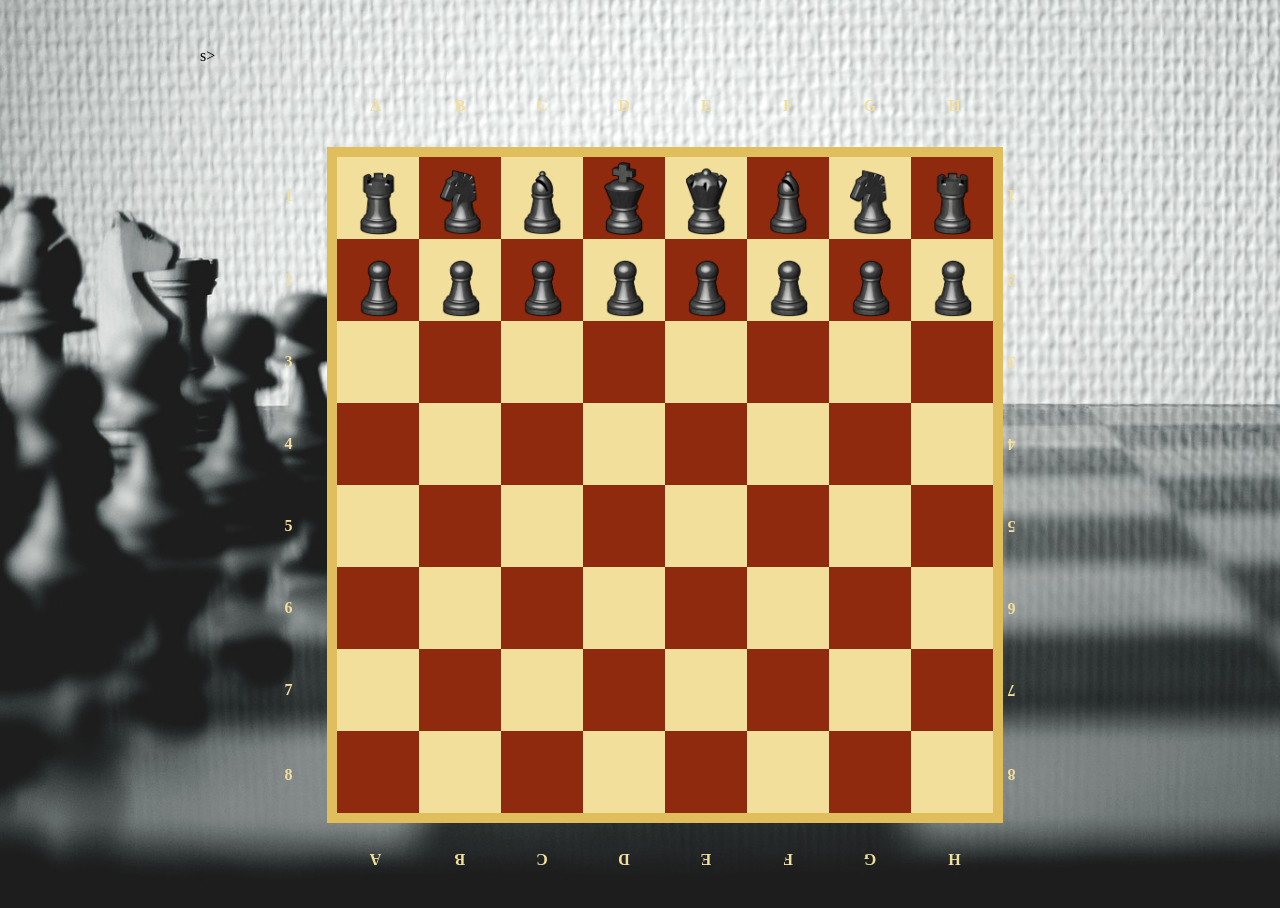
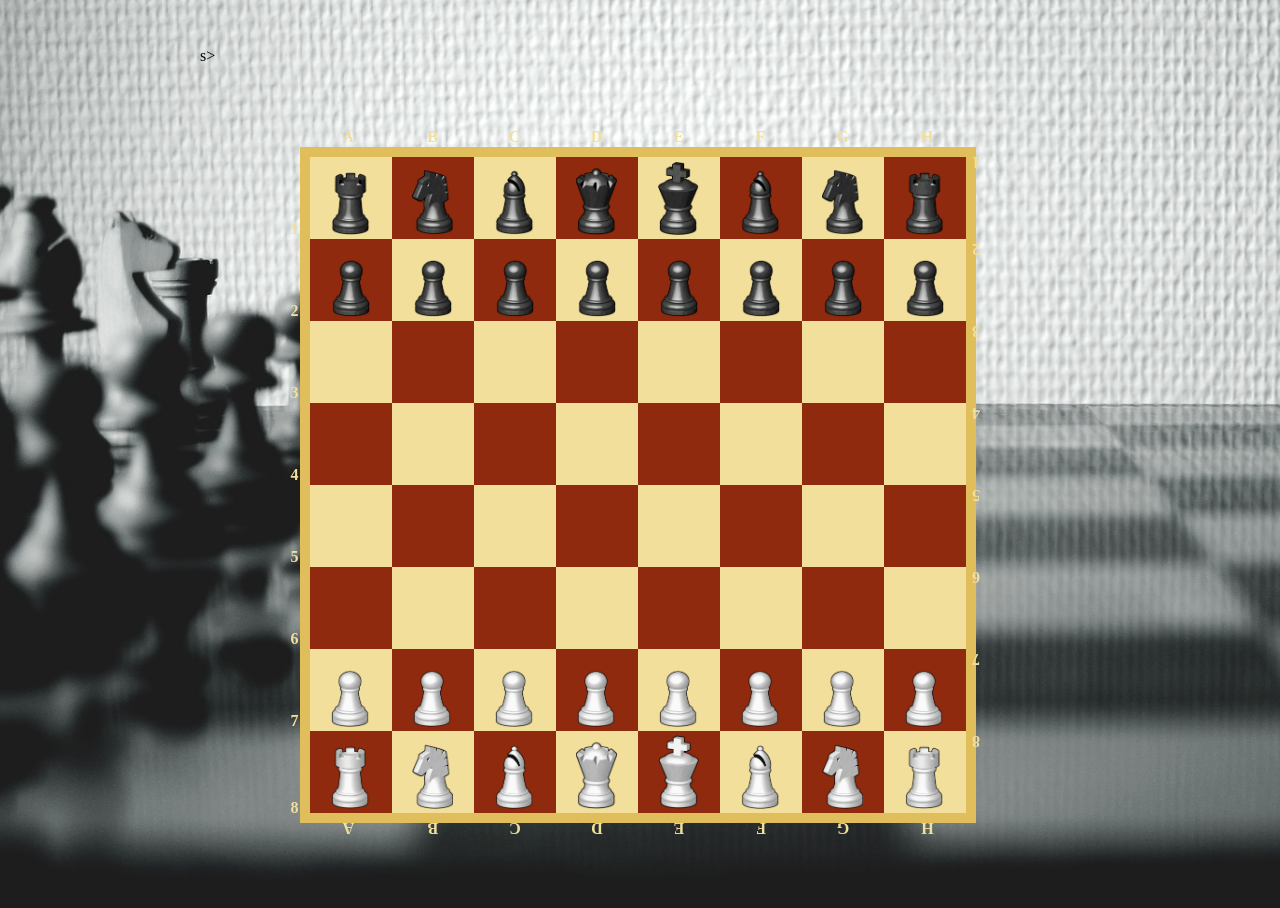
Before and after one commit to benkovicsanita/sakktabla, a plain HTML site: page index.html in a window 1280 px wide. Shown: the part 168-1076 px from the top of the page. Drawn offline with Linux system fonts and the light colour scheme.

Commit message:
bal szegély próbálkozások

```diff
--- a/css/style.css
+++ b/css/style.css
@@ -17,11 +17,14 @@ body{
 .jobb-szegely {
     border-right: 10px solid #e0be5c;
     width: 25px;
+    text-align: end;
+
 }
 
 .bal-szegely {
     border-left: 10px solid  #e0be5c;
-    width: 25px;
+    min-width: 25px;
+    text-align: end;
 
 }
 
@@ -77,6 +80,13 @@ table{
     background-size: 50%;
 }
 
+#fekete-kiralyno {
+    background-image: url(../img/fekete\ kiralyno.png);
+    background-position: center;
+    background-repeat: no-repeat;
+    background-size: 50%;
+}
+
 #fekete-kiraly {
     background-image: url(../img/fekete\ kiraly.png);
     background-position: center;
@@ -84,15 +94,50 @@ table{
     background-size: 50%;
 }
 
-#fekete-kiralyno {
-    background-image: url(../img/fekete\ kiralyno.png);
+.fekete-paraszt {
+    background-image: url(../img/fekete\ paraszt.png);
     background-position: center;
     background-repeat: no-repeat;
     background-size: 50%;
 }
 
-.fekete-paraszt {
-    background-image: url(../img/fekete\ paraszt.png);
+.feher-paraszt {
+    background-image: url(../img/feher\ paraszt.png);
+    background-position: center;
+    background-repeat: no-repeat;
+    background-size: 50%;
+}
+
+.feher-bastya {
+    background-image: url(../img/feher\ bastya.png);
+    background-position: center;
+    background-repeat: no-repeat;
+    background-size: 50%;
+}
+
+.feher-lo {
+    background-image: url(../img/feher\ lo.png);
+    background-position: center;
+    background-repeat: no-repeat;
+    background-size: 50%;
+}
+
+.feher-futo {
+    background-image: url(../img/feher\ futo.png);
+    background-position: center;
+    background-repeat: no-repeat;
+    background-size: 50%;
+}
+
+#feher-kiralyno {
+    background-image: url(../img/feher\ kiralyno.png);
+    background-position: center;
+    background-repeat: no-repeat;
+    background-size: 50%;
+}
+
+#feher-kiraly {
+    background-image: url(../img/feher\ kiraly.png);
     background-position: center;
     background-repeat: no-repeat;
     background-size: 50%;
@@ -109,7 +154,8 @@ tfoot th{
 }
 
 th{
-    text-align: center;
+    /* text-align: center; */
+    vertical-align: bottom;
     color: #f2df9c;
     height: 80px;
     width: 80px;
--- a/index.html
+++ b/index.html
@@ -42,8 +42,8 @@
                     <td class="sarga fekete-bastya" ></td>
                     <td class="barna fekete-lo"></td>
                     <td class="sarga fekete-futo"></td>
-                    <td class="barna" id="fekete-kiraly"></td>
-                    <td class="sarga" id="fekete-kiralyno"></td>
+                    <td class="barna" id="fekete-kiralyno"></td>
+                    <td class="sarga" id="fekete-kiraly"></td>
                     <td class="barna fekete-futo"></td>
                     <td class="sarga fekete-lo"></td>
                     <td class="barna fekete-bastya"></td>
@@ -111,26 +111,26 @@
                 </tr>
                 <tr>
                     <th class="jobb-szegely">7</th>
-                    <td class="sarga"></td>
-                    <td class="barna"></td>
-                    <td class="sarga"></td>
-                    <td class="barna"></td>
-                    <td class="sarga"></td>
-                    <td class="barna"></td>
-                    <td class="sarga"></td>
-                    <td class="barna"></td>
+                    <td class="sarga feher-paraszt"></td>
+                    <td class="barna feher-paraszt"></td>
+                    <td class="sarga feher-paraszt"></td>
+                    <td class="barna feher-paraszt"></td>
+                    <td class="sarga feher-paraszt"></td>
+                    <td class="barna feher-paraszt"></td>
+                    <td class="sarga feher-paraszt"></td>
+                    <td class="barna feher-paraszt"></td>
                     <th class="forditva bal-szegely">7</th>
                 </tr>
                 <tr>
                     <th class="jobb-szegely">8</th>
-                    <td class="barna"></td>
-                    <td class="sarga"></td>
-                    <td class="barna"></td>
-                    <td class="sarga"></td>
-                    <td class="barna"></td>
-                    <td class="sarga"></td>
-                    <td class="barna"></td>
-                    <td class="sarga"></td>
+                    <td class="barna feher-bastya"></td>
+                    <td class="sarga feher-lo"></td>
+                    <td class="barna feher-futo"></td>
+                    <td class="sarga" id="feher-kiralyno"></td>
+                    <td class="barna" id="feher-kiraly"></td>
+                    <td class="sarga feher-futo"></td>
+                    <td class="barna feher-lo"></td>
+                    <td class="sarga feher-bastya"></td>
                     <th class="forditva bal-szegely">8</th>
                 </tr>
             </tbody>
```
